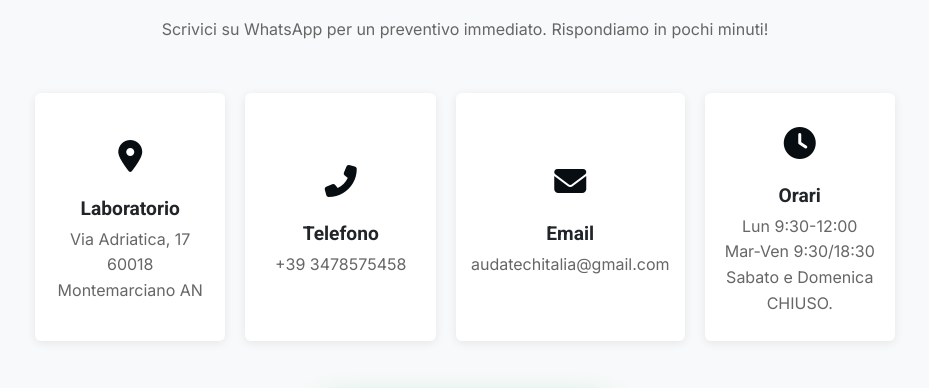
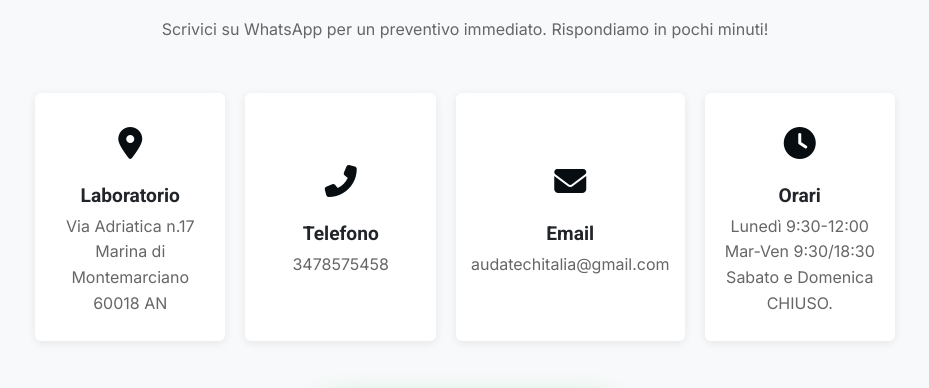
Before and after one commit to Lab1717/audatech_site.io, a plain HTML site: page index.html in a window 1280 px wide. Shown: the part 4776-5164 px from the top of the page, without its empty margins (175-1104 px from the left). Drawn offline with Linux system fonts and the light colour scheme.

Commit message:
Update index.html

```diff
--- a/index.html
+++ b/index.html
@@ -976,10 +976,10 @@
                 <h2>Contattaci subito</h2>
                 <p>Scrivici su WhatsApp per un preventivo immediato. Rispondiamo in pochi minuti!</p>
                 <div class="contact-details">
-                    <div class="contact-item"><div class="contact-icon"><i class="fas fa-map-marker-alt"></i></div><div class="contact-content"><h4>Laboratorio</h4><p>Via Adriatica, 17<br>60018 Montemarciano AN</p></div></div>
-                    <div class="contact-item"><div class="contact-icon"><i class="fas fa-phone-alt"></i></div><div class="contact-content"><h4>Telefono</h4><p>+39 3478575458</p></div></div>
+                    <div class="contact-item"><div class="contact-icon"><i class="fas fa-map-marker-alt"></i></div><div class="contact-content"><h4>Laboratorio</h4><p>Via Adriatica n.17<br>Marina di  Montemarciano <br>60018 AN</p></div></div>
+                    <div class="contact-item"><div class="contact-icon"><i class="fas fa-phone-alt"></i></div><div class="contact-content"><h4>Telefono</h4><p>3478575458</p></div></div>
                     <div class="contact-item"><div class="contact-icon"><i class="fas fa-envelope"></i></div><div class="contact-content"><h4>Email</h4><p>audatechitalia@gmail.com</p></div></div>
-                    <div class="contact-item"><div class="contact-icon"><i class="fas fa-clock"></i></div><div class="contact-content"><h4>Orari</h4><p>Lun 9:30-12:00 </br>  Mar-Ven 9:30/18:30 </br>Sabato e Domenica CHIUSO. </p></div></div>
+                    <div class="contact-item"><div class="contact-icon"><i class="fas fa-clock"></i></div><div class="contact-content"><h4>Orari</h4><p>Lunedì 9:30-12:00 </br>  Mar-Ven 9:30/18:30 </br>Sabato e Domenica CHIUSO.</p></div></div>
                 </div>
                 <div class="whatsapp-highlight">
                     <a href="https://wa.me/393478575458?text=Ciao%20Audatech%2C%20vorrei%20un%20preventivo%20per%20una%20riparazione"
```
